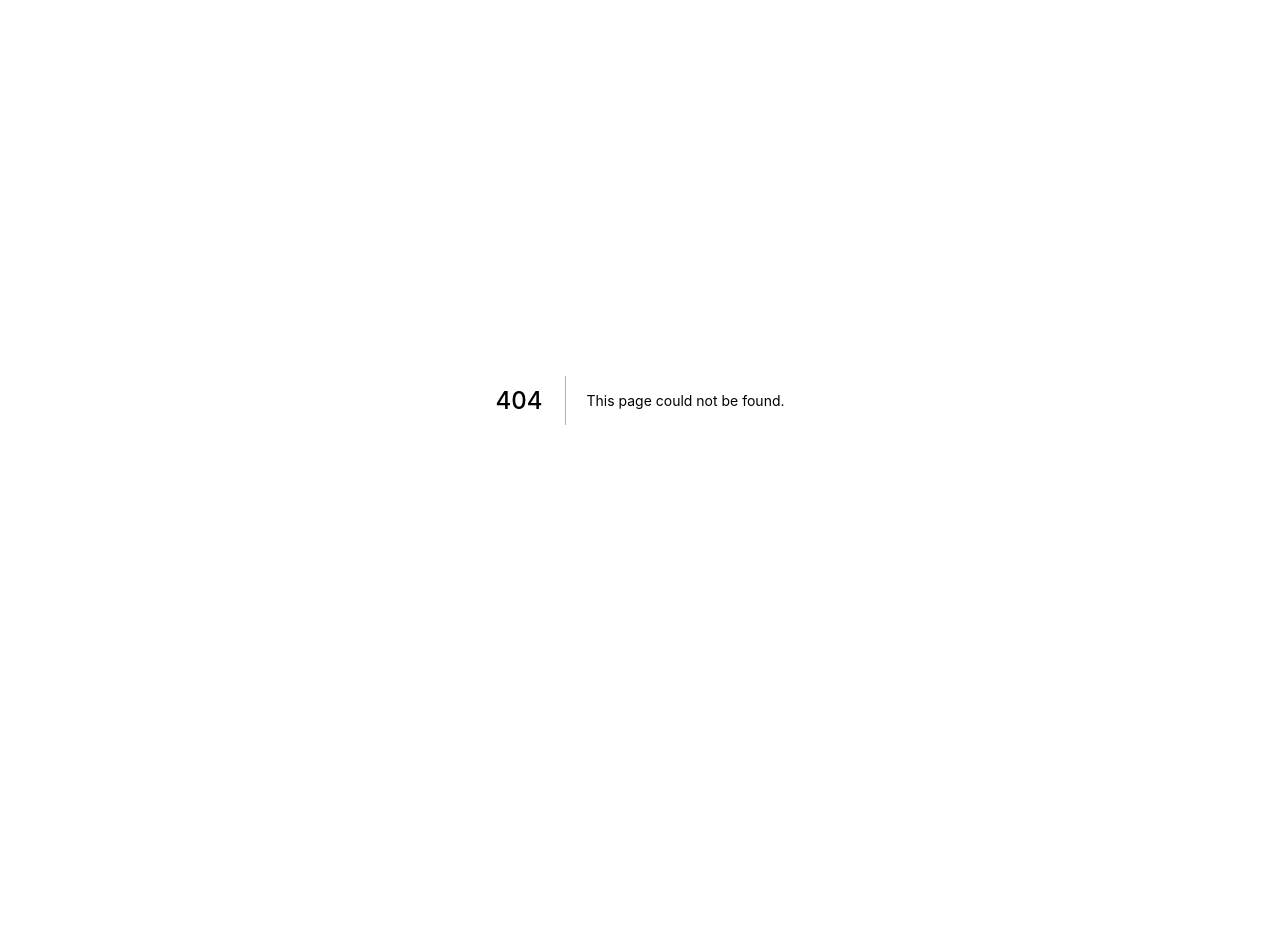
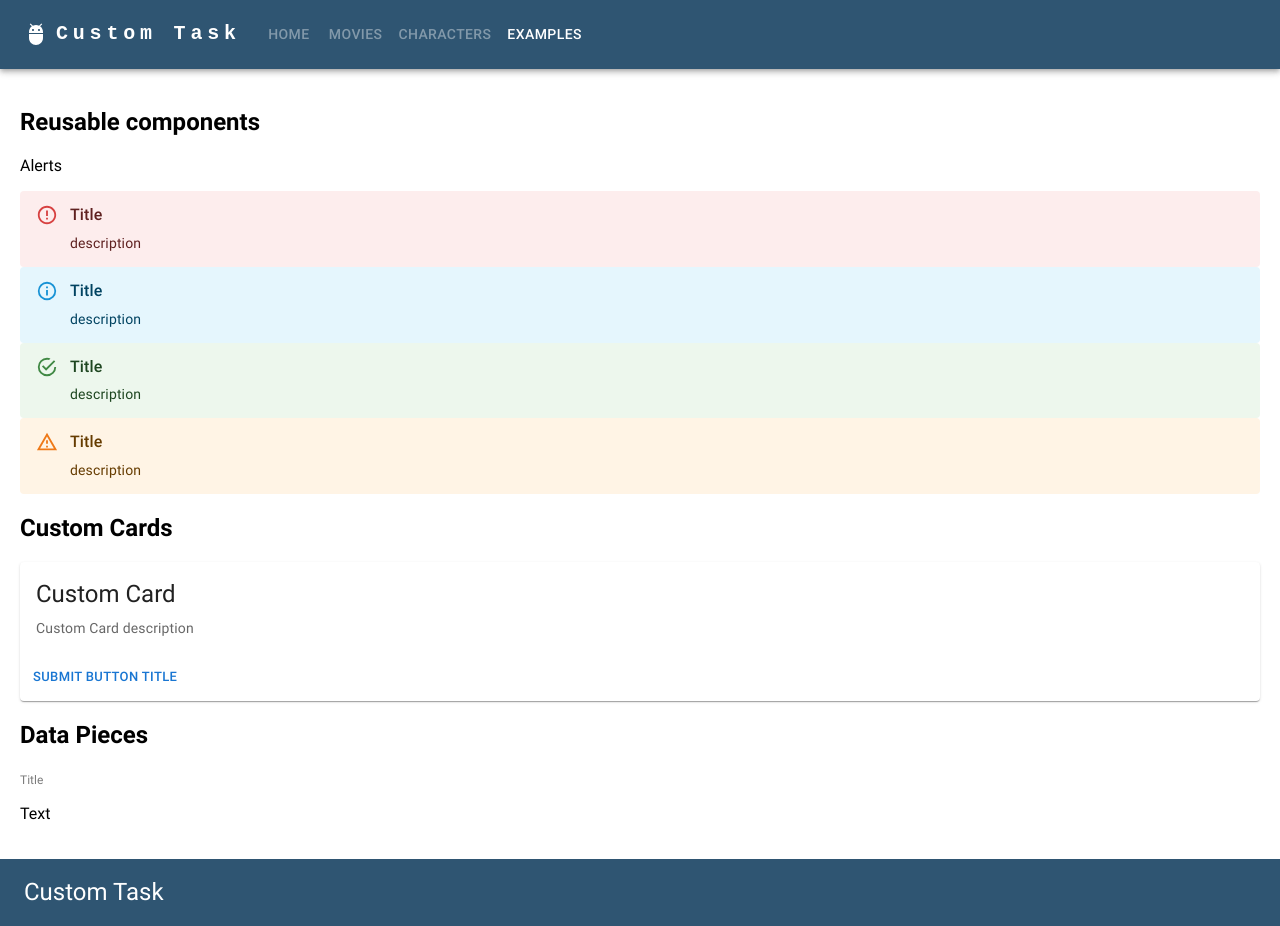
Before and after one commit to ArnasDickus/custom-task, a Next.js app: page /examples in a window 1280 px wide. Before the commit this address had no page. Before the commit the page ends 800 px from the top, so only its background shows below. Built offline with nearby package versions, Linux system fonts and the light colour scheme.

Commit message:
build fix

```diff
--- a/src/components/layout/sections/header/header.tsx
+++ b/src/components/layout/sections/header/header.tsx
@@ -14,6 +14,7 @@ import MenuItem from "@mui/material/MenuItem";
 import AdbIcon from "@mui/icons-material/Adb";
 import { useRouter } from "next/router";
 import Link from "next/link";
+import { routes } from "@constants/routes";
 
 const Header = () => {
   const router = useRouter();
@@ -45,16 +46,16 @@ const Header = () => {
         <Container maxWidth="xl">
           <Toolbar disableGutters>
             <AdbIcon sx={{ display: { xs: "none", md: "flex" }, mr: 1 }} />
+            <Link href={routes.home}>
               <Typography
                 variant="h6"
                 noWrap
-              component="a"
-              href="/"
                 sx={{
                   mr: 2,
                   display: { xs: "none", md: "flex" },
                   fontFamily: "monospace",
                   fontWeight: 700,
+                  cursor: "pointer",
                   letterSpacing: ".3rem",
                   color: "inherit",
                   textDecoration: "none",
@@ -62,6 +63,7 @@ const Header = () => {
               >
                 Custom Task
               </Typography>
+            </Link>
 
             <Box sx={{ flexGrow: 1, display: { xs: "flex", md: "none" } }}>
               <IconButton
--- a/src/components/layout/sections/header/nav-links/nav-links.ts
+++ b/src/components/layout/sections/header/nav-links/nav-links.ts
@@ -1,5 +1,4 @@
 import { routes } from "src/constants/routes";
-
 
 export const navLinks: NNavLinks.INavLinks[] = [
   {
@@ -17,12 +16,17 @@ export const navLinks: NNavLinks.INavLinks[] = [
     routeName: "Characters",
     routeLink: routes["characters"],
   },
+  {
+    display: true,
+    routeName: "Examples",
+    routeLink: routes["examples"],
+  },
 ];
 
 export namespace NNavLinks {
-    export interface INavLinks {
-        display: boolean;
-        routeName: string;
-        routeLink: string;
-    }
+  export interface INavLinks {
+    display: boolean;
+    routeName: string;
+    routeLink: string;
+  }
 }
--- a/src/components/pages/page-characters/page-character-id/page-character-id.tsx
+++ b/src/components/pages/page-characters/page-character-id/page-character-id.tsx
@@ -50,8 +50,6 @@ const PageCharacterId = () => {
           // eslint-disable-next-line no-console
           console.error("Movies Swapi > ", error?.toString());
         });
-    } else {
-      setDisplayAlert(true);
     }
   }, [displayAlert, params?.characterId]);
 
--- /dev/null
+++ b/src/components/pages/page-examples/page-examples.tsx
@@ -0,0 +1,35 @@
+import CustomAlert from "@components/utils/alerts/custom-alert/custom-alert";
+import CustomCard from "@components/utils/cards/custom-card/custom-card";
+import DataPiece from "@components/utils/datapiece/datapiece";
+import React from "react";
+import styled from "styled-components";
+
+const PageExamples = () => {
+  return (
+    <ContainerPageExamples>
+      <h2>Reusable components</h2>
+      <p>Alerts</p>
+      <CustomAlert title="Title" description="description" severity="error" />
+      <CustomAlert title="Title" description="description" severity="info" />
+      <CustomAlert title="Title" description="description" severity="success" />
+      <CustomAlert title="Title" description="description" severity="warning" />
+      <h2>Custom Cards</h2>
+      <CustomCard
+        title="Custom Card"
+        description="Custom Card description"
+        handleOnClick={() => {
+          //
+        }}
+        submitTitle="Submit button title"
+      />
+      <h2>Data Pieces</h2>
+      <DataPiece label="Title" text="Text " />
+    </ContainerPageExamples>
+  );
+};
+
+export default PageExamples;
+
+const ContainerPageExamples = styled.div`
+  padding: 20px;
+`;
--- a/src/components/pages/page-movies/page-movie-id/page-movie-id.tsx
+++ b/src/components/pages/page-movies/page-movie-id/page-movie-id.tsx
@@ -51,8 +51,6 @@ const PageMovieId = () => {
           // eslint-disable-next-line no-console
           console.error("Movies Swapi > ", error?.toString());
         });
-    } else {
-      setDisplayAlert(true);
     }
   }, [displayAlert, params?.movieid]);
 
--- a/src/constants/routes.ts
+++ b/src/constants/routes.ts
@@ -4,4 +4,5 @@ export const routes = {
   "movies/movieId": "/movies/[movieId]",
   characters: "/characters",
   "characters/characterId": "/characters/[characterId]",
+  examples: "/examples",
 };
--- /dev/null
+++ b/src/pages/examples/index.tsx
@@ -0,0 +1,21 @@
+import PageExamples from "@components/pages/page-examples/page-examples";
+import { NextPage } from "next";
+import React from "react";
+import Layout from "src/components/layout/layout";
+import { IHeadSeo } from "src/constants/global-interfaces";
+
+const HomeExamples: NextPage = () => {
+  const headSeoData: IHeadSeo = {
+    title: "Examples",
+    content: "Displaying all example components",
+    description: "It's about examples",
+  };
+
+  return (
+    <Layout headSeoData={headSeoData}>
+      <PageExamples />
+    </Layout>
+  );
+};
+
+export default HomeExamples;
```
Also changed, not shown: src/components/pages/page-characters/page-characters.tsx (+37 -4 lines), 1 other file (tests, documents, lock files or other folders). Lines whose indentation alone changed are shown as unchanged.
